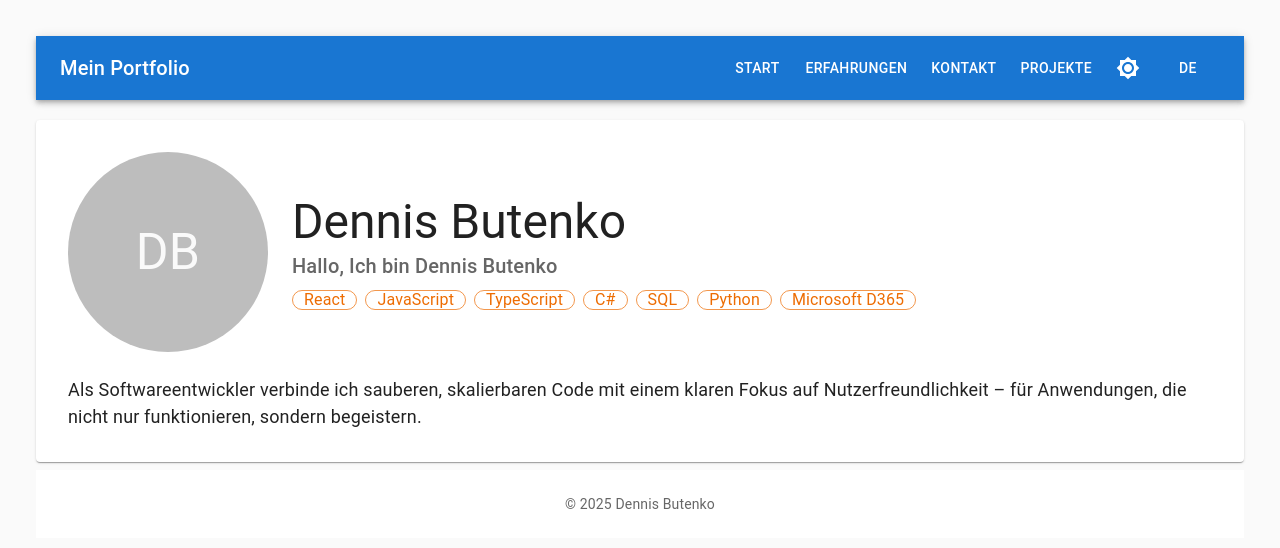
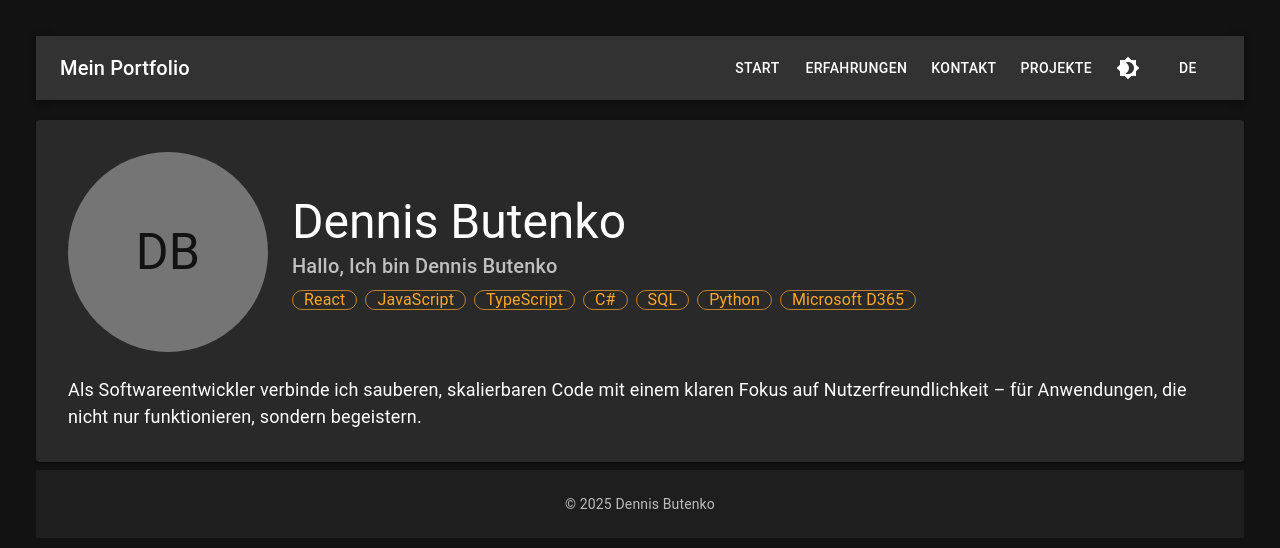
Before and after one commit to Zwipel/portfolio, a React (Vite) app in the folder portfolio/: page / in a window 1280 px wide. Shown: the top 548 px of the page. Built offline with nearby package versions, Linux system fonts and the light colour scheme.

Commit message:
set mode dark

```diff
--- a/portfolio/src/function/Theme.tsx
+++ b/portfolio/src/function/Theme.tsx
@@ -15,7 +15,7 @@ const ThemeContext = createContext<ThemeContextType>({
 });
 
 export const CustomThemeProvider = ({ children }: { children: React.ReactNode }) => {
-  const [mode, setMode] = useState<DisplayTheme>("light");
+  const [mode, setMode] = useState<DisplayTheme>("dark");
   const toggleTheme = () => setMode((m) => (m === "light" ? "dark" : "light"));
 
   const theme = useMemo(
```
